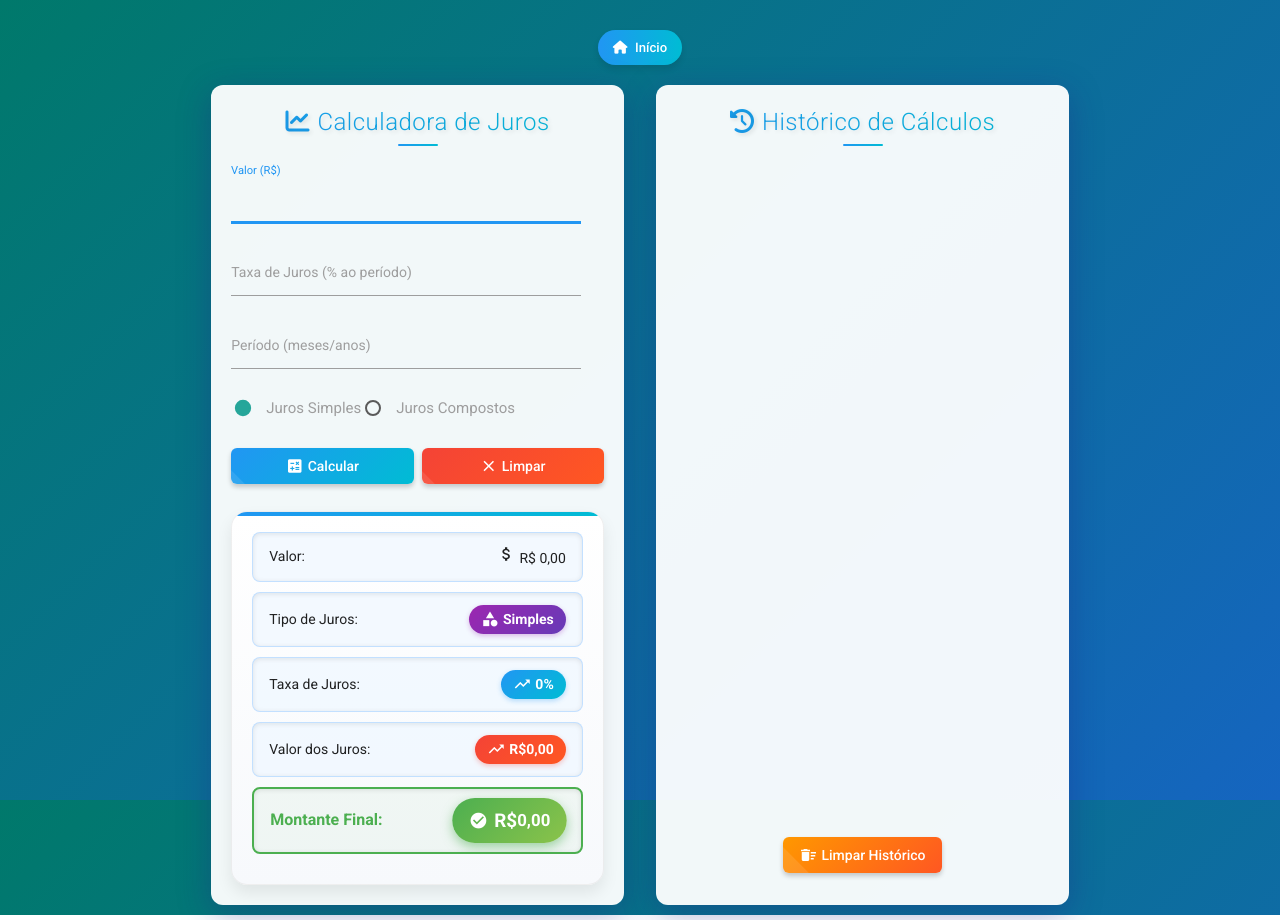
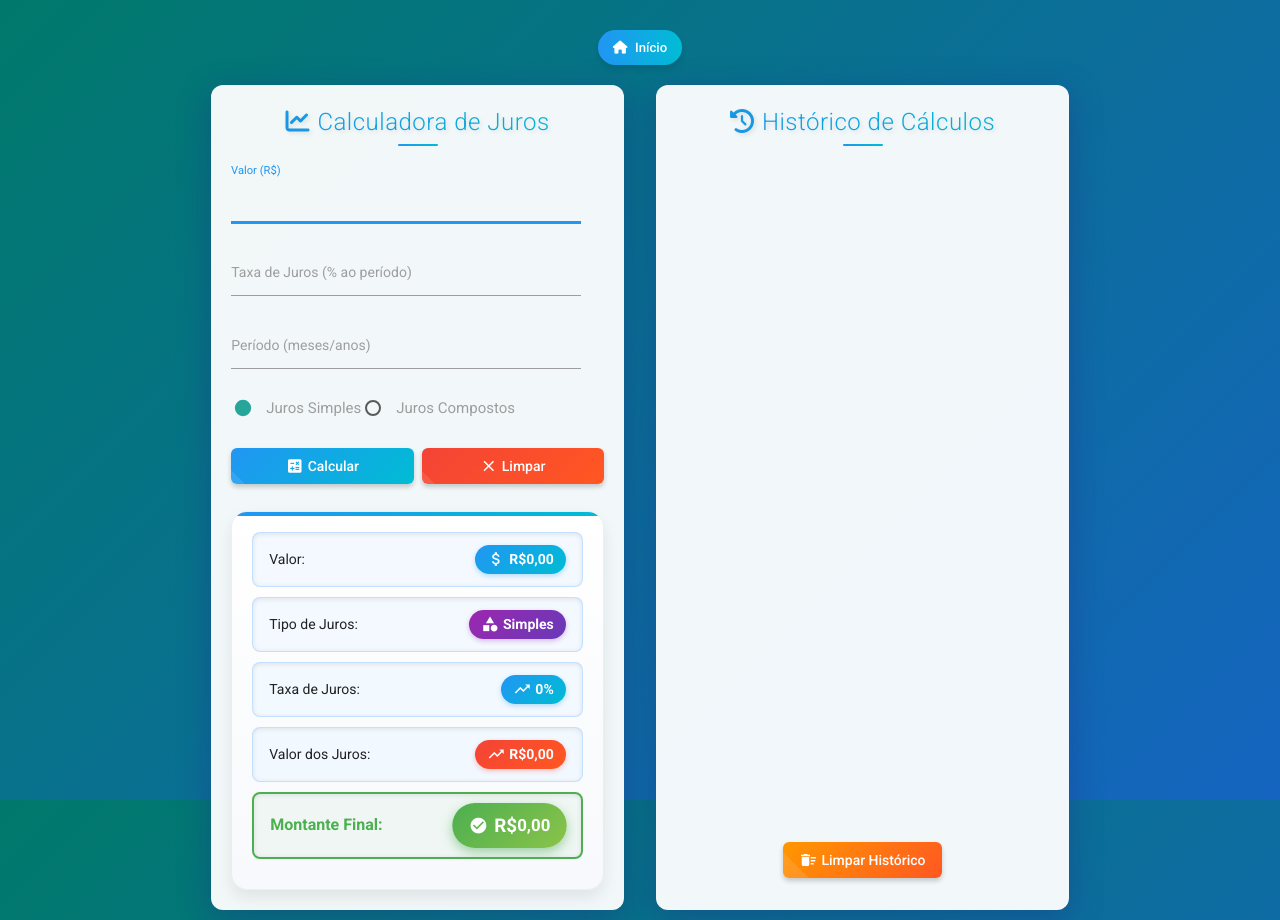
Before and after one commit to lucasgamadev/supercalc, a website: page pages/calc_juros.html in a window 1280 px wide. Drawn offline with nearby package versions, Linux system fonts and the light colour scheme.

Commit message:
Aplico estilo moderno ao valor principal
Adiciono estilos CSS para criar um badge visualmente mais atraente para o campo 'Valor Principal'.

O novo estilo inclui fundo gradiente, sombra, cantos arredondados e uma animação sutil, melhorando a apresentação do valor na interface.

Ajusto também o estilo inline do texto para garantir a cor e peso corretos.

```diff
--- a/pages/calc_juros.html
+++ b/pages/calc_juros.html
@@ -609,6 +609,38 @@
         font-weight: 700;
         color: #2196f3;
         font-size: 16px;
+      }
+
+      /* Estilo moderno para o valor principal */
+      .valor-principal-badge {
+        display: inline-flex;
+        align-items: center;
+        justify-content: center;
+        background: linear-gradient(135deg, #2196f3, #00bcd4);
+        color: white;
+        border-radius: 20px;
+        padding: 4px 12px;
+        font-weight: 600;
+        box-shadow: 0 2px 5px rgba(33, 150, 243, 0.3);
+        transition: all 0.3s ease;
+        position: relative;
+        overflow: hidden;
+      }
+
+      .valor-principal-badge:hover {
+        box-shadow: 0 4px 10px rgba(33, 150, 243, 0.4);
+      }
+
+      .valor-principal-badge::before {
+        content: '';
+        position: absolute;
+        top: -50%;
+        left: -50%;
+        width: 200%;
+        height: 200%;
+        background: rgba(255, 255, 255, 0.1);
+        transform: rotate(45deg);
+        animation: shimmer 2s infinite;
       }
 
       /* Estilo moderno para a taxa de juros */
@@ -1028,7 +1060,7 @@
               <div id="resultado-container" role="region" aria-label="Resultados">
                 <div class="resultado-item">
                   <span>Valor:</span>
-                  <span class="valor-principal-badge"><i class="material-icons" style="font-size: 14px; margin-right: 4px;">attach_money</i>R$ <span id="valor-principal">0,00</span></span>
+                  <span class="valor-principal-badge"><i class="material-icons" style="font-size: 14px; margin-right: 4px;">attach_money</i>R$ <span id="valor-principal" style="color: white; font-weight: 600;">0,00</span></span>
                 </div>
                 <div class="resultado-item">
                   <span>Tipo de Juros:</span>
```
